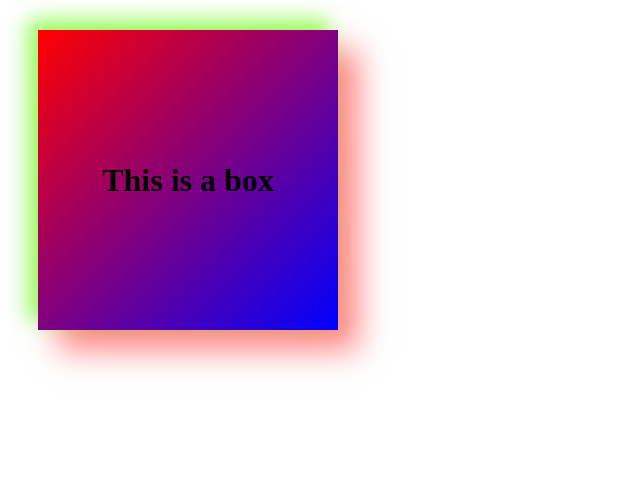
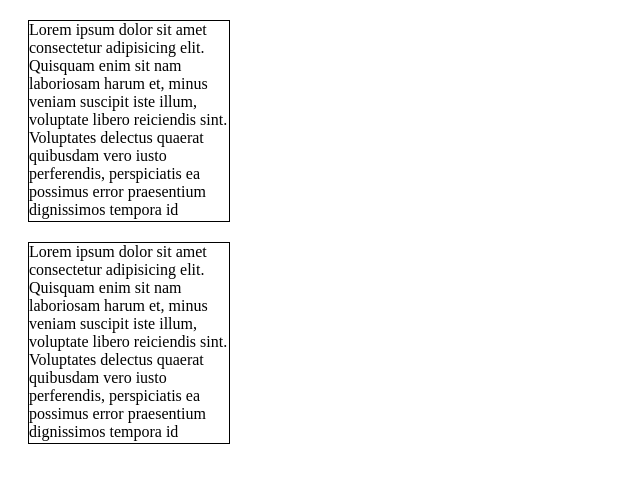
Before and after one commit to SiliconTable-AniketPandey/Web-Development, a plain HTML site: page Class 2B.html in a window 1280 px wide. Shown: the whole page, without its empty margins (0-640 px from the left). Drawn offline with Linux system fonts and the light colour scheme.

Commit message:
gradients

```diff
--- a/Class 2B.html
+++ b/Class 2B.html
@@ -1,14 +1,27 @@
 <!DOCTYPE html>
 <html lang="en">
-<head>
-    <meta charset="UTF-8">
-    <meta name="viewport" content="width=device-width, initial-scale=1.0">
+  <head>
+    <meta charset="UTF-8" />
+    <meta name="viewport" content="width=device-width, initial-scale=1.0" />
     <title>Document</title>
-    <link rel="stylesheet" href="class 2B.css">
-</head>
-<body>
+    <link rel="stylesheet" href="class 2B.css" />
+  </head>
+  <body>
     <div class="box1">
-        <h1>This is a box</h1>
+      Lorem ipsum dolor sit amet consectetur adipisicing elit. Quisquam enim sit
+      nam laboriosam harum et, minus veniam suscipit iste illum, voluptate
+      libero reiciendis sint. Voluptates delectus quaerat quibusdam vero iusto
+      perferendis, perspiciatis ea possimus error praesentium dignissimos
+      tempora id veritatis nihil soluta voluptatum? Eligendi esse nobis
+      voluptatem quasi? Dolores, cupiditate!
     </div>
-</body>
+    <div class="box2">
+      Lorem ipsum dolor sit amet consectetur adipisicing elit. Quisquam enim sit
+      nam laboriosam harum et, minus veniam suscipit iste illum, voluptate
+      libero reiciendis sint. Voluptates delectus quaerat quibusdam vero iusto
+      perferendis, perspiciatis ea possimus error praesentium dignissimos
+      tempora id veritatis nihil soluta voluptatum? Eligendi esse nobis
+      voluptatem quasi? Dolores, cupiditate!
+    </div>
+  </body>
 </html>
--- a/class 2B.css
+++ b/class 2B.css
@@ -1,14 +1,16 @@
 
 .box1{
-    margin: 30px;
-    height: 300px;
-    width: 300px;
-    background-image: linear-gradient(135deg, red, blue);
-    display: flex;
-    justify-content: center;
-    align-items: center;
-    box-shadow:
-        -10px -10px 20px rgba(102, 255, 20, 0.7),
-        20px 20px 30px rgba(255, 9, 9, 0.5)
+    margin: 20px;
+    max-width: 200px;
+    max-height: 200px;
+    border: 1px solid black;
+    overflow: scroll;
+}
 
+.box2{
+    margin: 20px;
+    max-width: 200px;
+    max-height: 200px;
+    border: 1px solid black;
+    overflow: hidden;
 }
```
